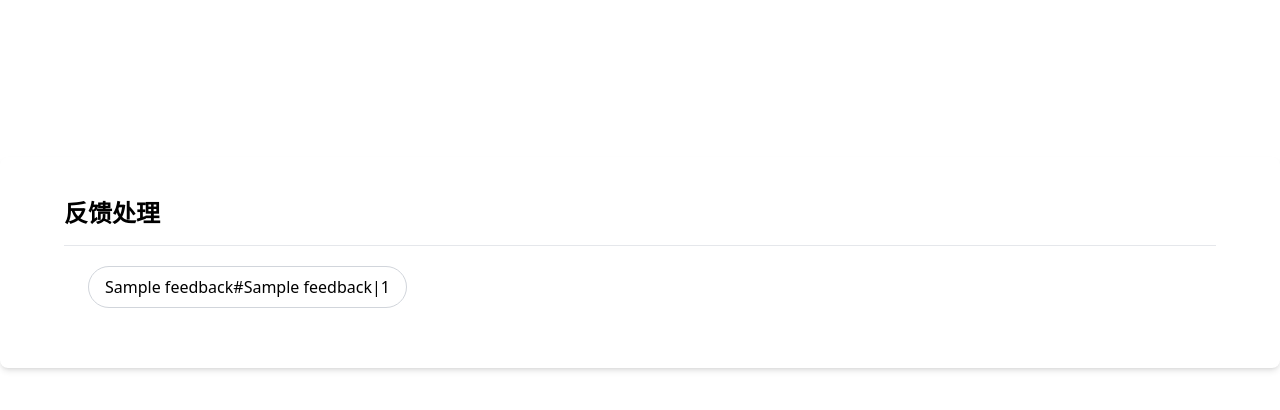
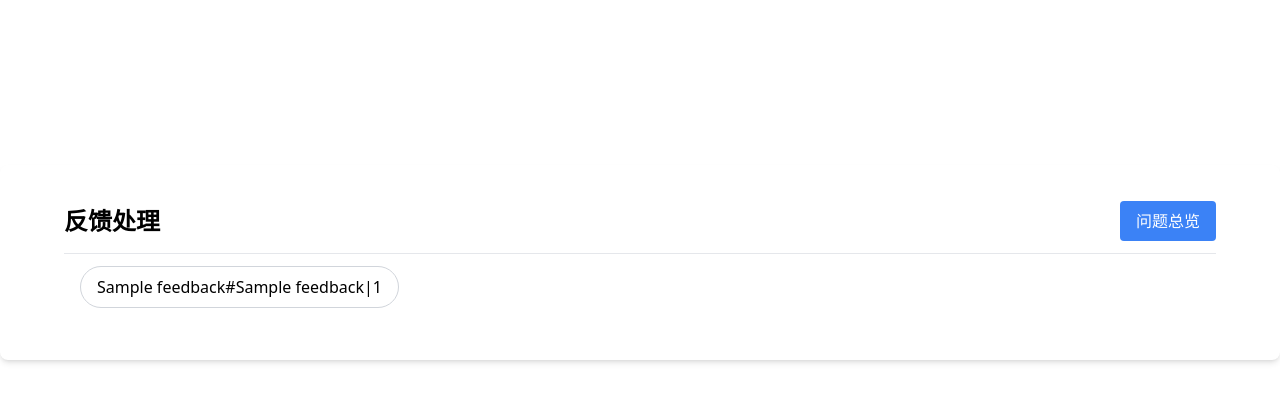
Before and after one commit to ottercorp/XLWebServices-fastapi, a FastAPI app: template templates/feedback_admin.html in a window 1280 px wide. Shown: the part 170-580 px from the top of the page. Run offline with FastAPI, Linux system fonts and the light colour scheme; the template is opened without the code that fills it: most values are stand-ins (such as "Sample title", 1, 10 or a date in 2020); parts of the project's set-up code (start-up, migrations or seed data) failed here and were passed over.

Commit message:
fix: feedback page style

```diff
--- a/templates/feedback_admin.html
+++ b/templates/feedback_admin.html
@@ -5,7 +5,10 @@
 
 {% block page_content %}
     <div class="container max-w-screen-2xl mx-auto bg-white p-16 rounded-lg shadow-md py-6">
-        <h1 class="text-2xl font-bold py-4">反馈处理</h1>
+        <div class="flex items-center justify-between">
+            <h1 class="text-2xl font-bold py-4">反馈处理</h1>
+            <button class="bg-blue-500 text-white px-4 py-2 rounded hover:bg-blue-600" onclick="window.location.href='{{ url_for('front_admin_feedback_export_get') }}'">问题总览</button>
+        </div>
         <hr class="mb-2"/>
         <div class="flex flex-col space-y-6 px-4">
             <div class="w-full">
@@ -13,9 +16,9 @@
                 <div class="flex justify-between mb-6">
                     <div class="flex flex-wrap gap-y-4 gap-x-4 w-full">
                         {% for i in feedback_list %}
-                            <div class="p-2">
+                            <div>
                                 <a href="{{ url_for('front_admin_feedback_detail_get', plugin_name=i[1], feedback_id=i[2]) }}?dhash={{ i[0] }}"
-                                   class="btn border border-gray-300 rounded-full px-4 py-2 text-center inline-block hover:bg-gray-100 my-1">
+                                   class="btn border border-gray-300 rounded-full px-4 py-2 text-center inline-block hover:bg-gray-100 my-1 text-gray-500">
                                     {{ i[1] }}#{{ i[2] }}|{{ i[0] }}
                                 </a>
                             </div>
```
